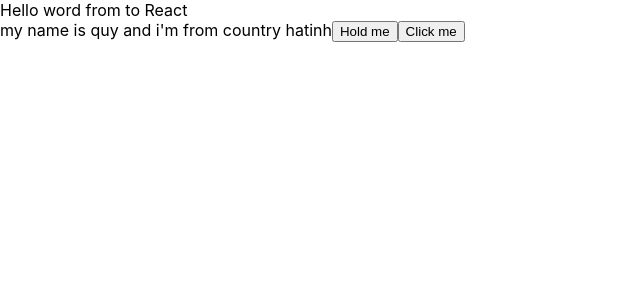
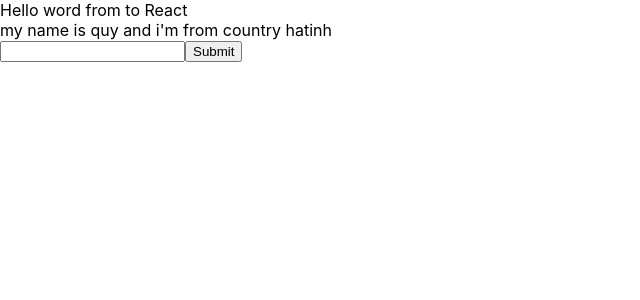
Before and after one commit to ghostdev11/react_hook_beginners, a React (Create React App) app: page / in a window 1280 px wide. Shown: the top 300 px of the page, without its empty margins (0-640 px from the left). Built offline with nearby package versions, Linux system fonts and the light colour scheme.

Commit message:
From in React

```diff
--- a/src/components/MyComponents.js
+++ b/src/components/MyComponents.js
@@ -1,5 +1,6 @@
 // class components
 // hook components
+import { eventWrapper } from "@testing-library/user-event/dist/utils";
 import React from "react";
 class MyComponents extends React.Component{
   //.jsx
@@ -31,13 +32,32 @@ class MyComponents extends React.Component{
     console.log(event.pageX)
   }
 
+  handlerOnChangeInput = (event)=> {
+    // setState thuộc tính name của state{}.
+    this.setState(
+      {
+        name: event.target.value
+      }
+    )
+    // console.log(event, event.target.value)
+  }
+
+  handlerOnSubmit = (event)=> {
+    event.preventDefault();
+    console.log(this.state)
+  }
   render(){
     // .jsx
     return (
       <div>
         my name is {this.state.name} and i'm from country {this.state.address}
-        <button onMouseOver={this.handlerOnMoverOver}>Hold me</button>
-        <button onClick= { (event) =>  {this.handlerClick(Event)}}>Click me</button>
+        <form onSubmit={(event)=> this.handlerOnSubmit(event)}>
+          <input
+          type="text"
+          onChange={(event) => this.handlerOnChangeInput(event)}
+          />
+          <button>Submit</button>
+        </form>
       </div>
 
     );
```
